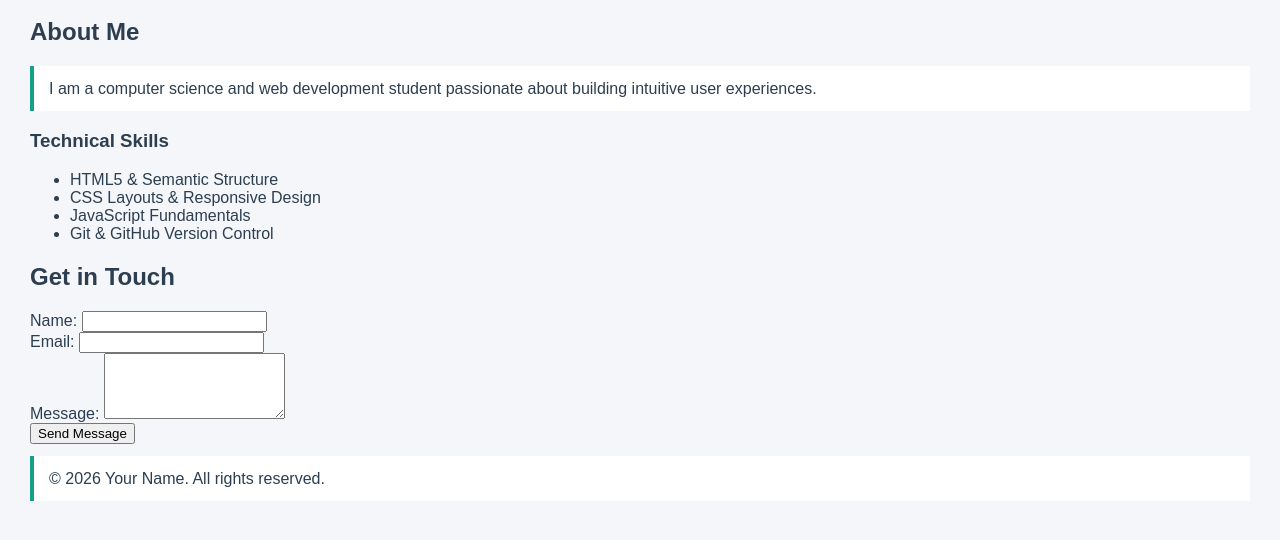
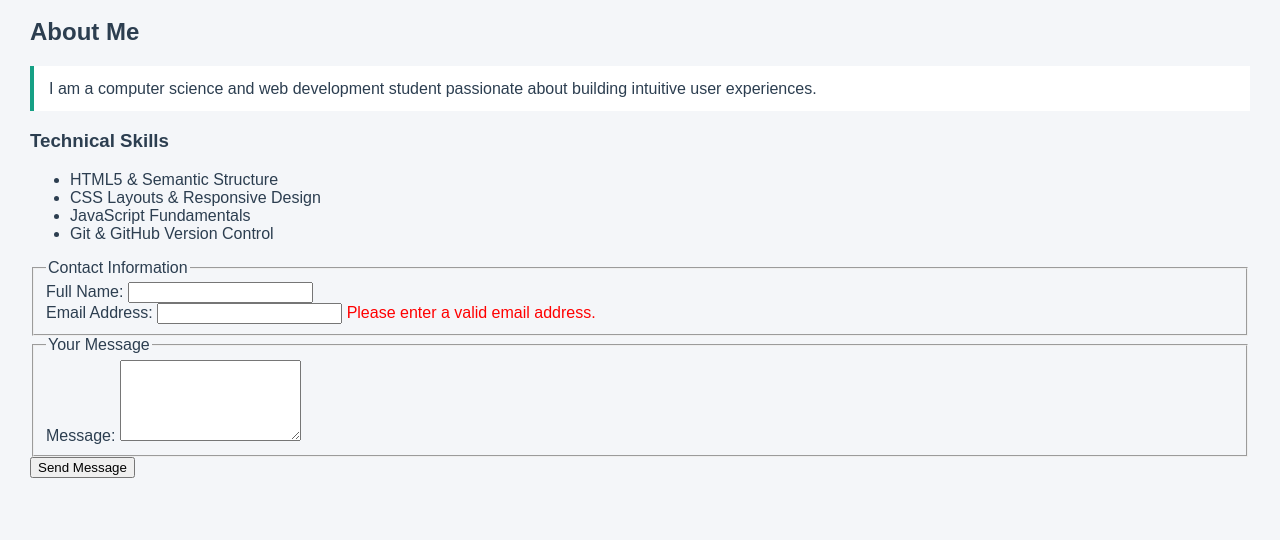
Before and after one commit to KueisAnti/Web-Devlopment, a plain HTML site: page about.html in a window 1280 px wide. Shown: the part 166-706 px from the top of the page. Drawn offline with Linux system fonts and the light colour scheme.

Commit message:
Refactor contact form with fieldsets and error handling
Updated the contact form structure and added fieldsets for better accessibility.

```diff
--- a/about.html
+++ b/about.html
@@ -34,28 +34,47 @@
     </section>
 
     <section>
-      <h2>Get in Touch</h2>
-      <form>
-        <div>
-          <label for="name">Name:</label>
-          <input type="text" id="name" name="name" required>
-        </div>
-        <div>
-          <label for="email">Email:</label>
-          <input type="email" id="email" name="email" required>
-        </div>
-        <div>
-          <label for="message">Message:</label>
-          <textarea id="message" name="message" rows="4" required></textarea>
-        </div>
-        <button type="submit">Send Message</button>
-      </form>
-    </section>
-  </main>
+     <form action="#" method="POST">
+  <!-- Fieldset groups related form elements -->
+  <fieldset>
+    <!-- Legend describes the group -->
+    <legend>Contact Information</legend>
 
-  <footer>
-    <p>&copy; 2026 Your Name. All rights reserved.</p>
-  </footer>
+    <div class="form-group">
+      <!-- Label 'for' attribute MUST match the input 'id' -->
+      <label for="userName">Full Name:</label>
+      <input type="text" id="userName" name="userName" required>
+    </div>
 
+    <div class="form-group">
+      <label for="userEmail">Email Address:</label>
+      <!-- Example of an accessible error state using aria attributes -->
+      <input
+        type="email"
+        id="userEmail"
+        name="userEmail"
+        aria-invalid="true"
+        aria-describedby="email-error"
+        required
+      >
+      <!-- The error message linked to the input via aria-describedby -->
+      <span id="email-error" class="error-message" role="alert" style="color: red;">
+        Please enter a valid email address.
+      </span>
+    </div>
+  </fieldset>
+
+  <fieldset>
+    <legend>Your Message</legend>
+    <div class="form-group">
+      <label for="userMessage">Message:</label>
+      <textarea id="userMessage" name="userMessage" rows="5" required></textarea>
+    </div>
+  </fieldset>
+
+  <button type="submit">Send Message</button>
+</form>
+</section>
+</main>
 </body>
 </html>
```
